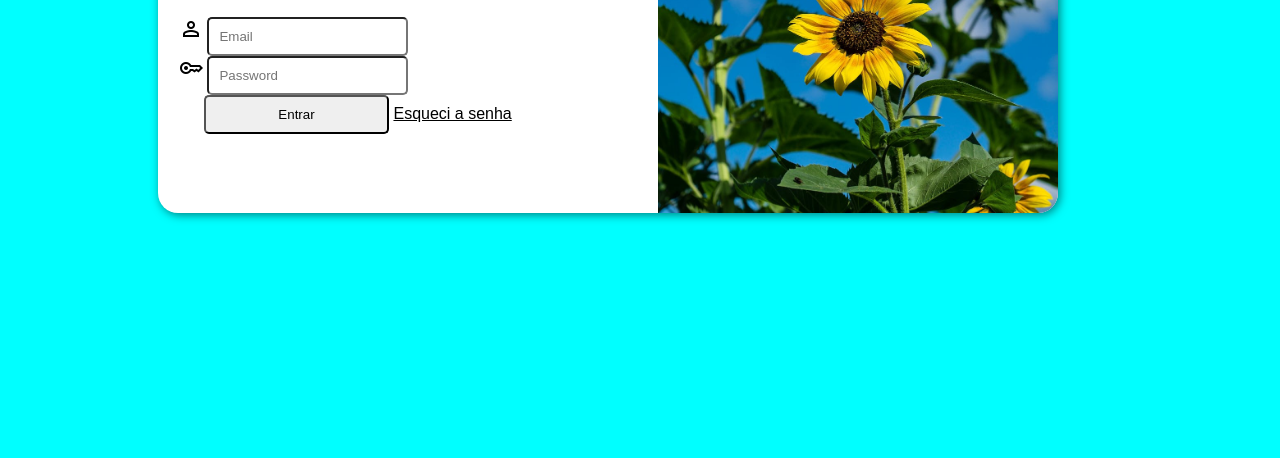
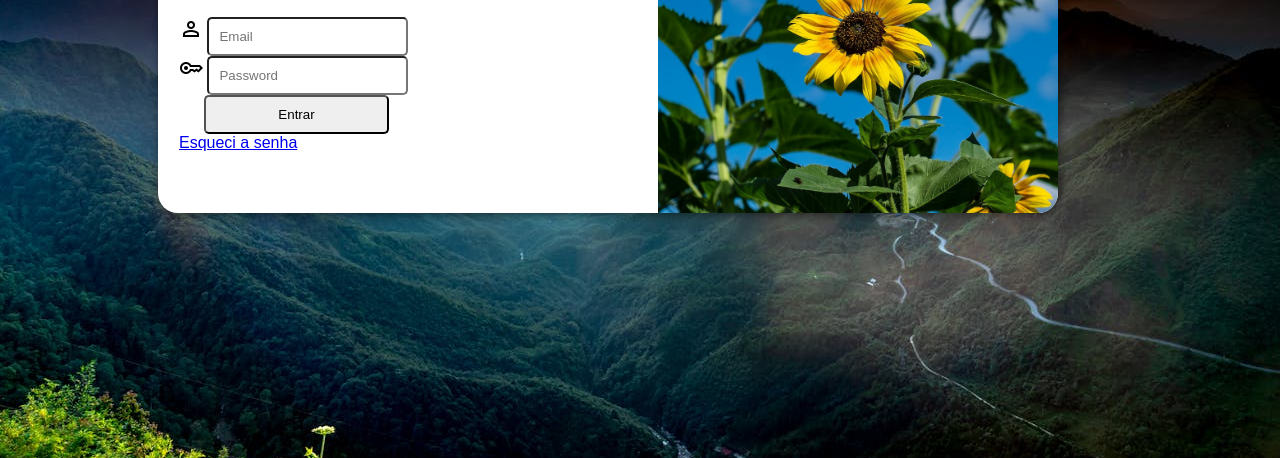
Before and after one commit to S4muel-jr/Projeto-Login, a plain HTML site: page index.html in a window 1280 px wide. Shown: the part 342-800 px from the top of the page. Drawn offline with nearby package versions, Linux system fonts and the light colour scheme.

Commit message:
imagem de fundo

```diff
--- a/estilos/media-query.css
+++ b/estilos/media-query.css
@@ -19,6 +19,12 @@
 
 }
 @media screen and ( min-width:992px) {
+
+    body{
+        background:url('../imagens/pexels-quang-nguyen-vinh-222549-14036071\ \(1\).jpg') center center no-repeat fixed ;
+        background-size: cover;
+        height: 100dvh;
+    }
     section#login{
         width: 900px;
 
--- a/estilos/style.css
+++ b/estilos/style.css
@@ -9,6 +9,11 @@
 body,html{
 
    background-color: aqua;
+
+    background:url('../imagens/pexels-quang-nguyen-vinh-222549-14036071\ \(1\).jpg') center center no-repeat fixed ;
+    background-size: cover;
+    height: 100dvh;
+
 }
 main{
     display: block;
@@ -81,10 +86,8 @@ input{
 
 }
 a{
-    text-align: center;
-    background-color: white;
-    color: black;
 
+   display: block;
 
 
 }
```
Also changed, not shown: imagens/pexels-quang-nguyen-vinh-222549-14036071 (1).jpg (added).
